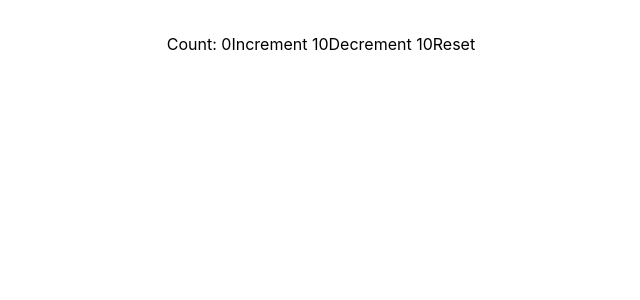
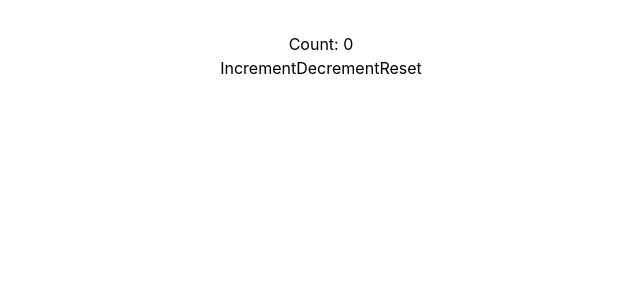
Before and after one commit to kskannandotwin/codevolution-react-19, a React (Vite) app: page / in a window 1280 px wide. Shown: the top 300 px of the page, without its empty margins (319-959 px from the left). Built offline with nearby package versions, Linux system fonts and the light colour scheme.

Commit message:
useReducer hook addressed from chatgpt
useReducer hook addressed from chatgpt

```diff
--- a/src/App.tsx
+++ b/src/App.tsx
@@ -1,11 +1,11 @@
 import "./App.css";
-import { Counter } from "./components/state/Counter";
+import { ChatGptReducerCounter } from "./components/state/ChatGptReducerCounter";
 
 function App() {
   return (
     <>
       <div>
-        <Counter />
+        <ChatGptReducerCounter />
       </div>
     </>
   );
--- /dev/null
+++ b/src/components/state/ChatGptReducerCounter.tsx
@@ -0,0 +1,35 @@
+import { useReducer } from "react";
+
+type State = {
+  count: number;
+};
+
+type Action = {
+  type: "increment" | "decrement" | "reset";
+};
+
+const reducer = (state: State, action: Action): State => {
+  switch (action.type) {
+    case "increment":
+      return { count: state.count + 1 };
+    case "decrement":
+      return { count: state.count - 1 };
+    case "reset":
+      return { count: 0 };
+    default:
+      return state;
+  }
+};
+
+export const ChatGptReducerCounter = () => {
+  const initialState: State = { count: 0 };
+  const [state, dispatch] = useReducer(reducer, initialState);
+  return (
+    <div>
+      <h2>Count: {state.count}</h2>
+      <button onClick={() => dispatch({ type: "increment" })}>Increment</button>
+      <button onClick={() => dispatch({ type: "decrement" })}>Decrement</button>
+      <button onClick={() => dispatch({ type: "reset" })}>Reset</button>
+    </div>
+  );
+};
```
